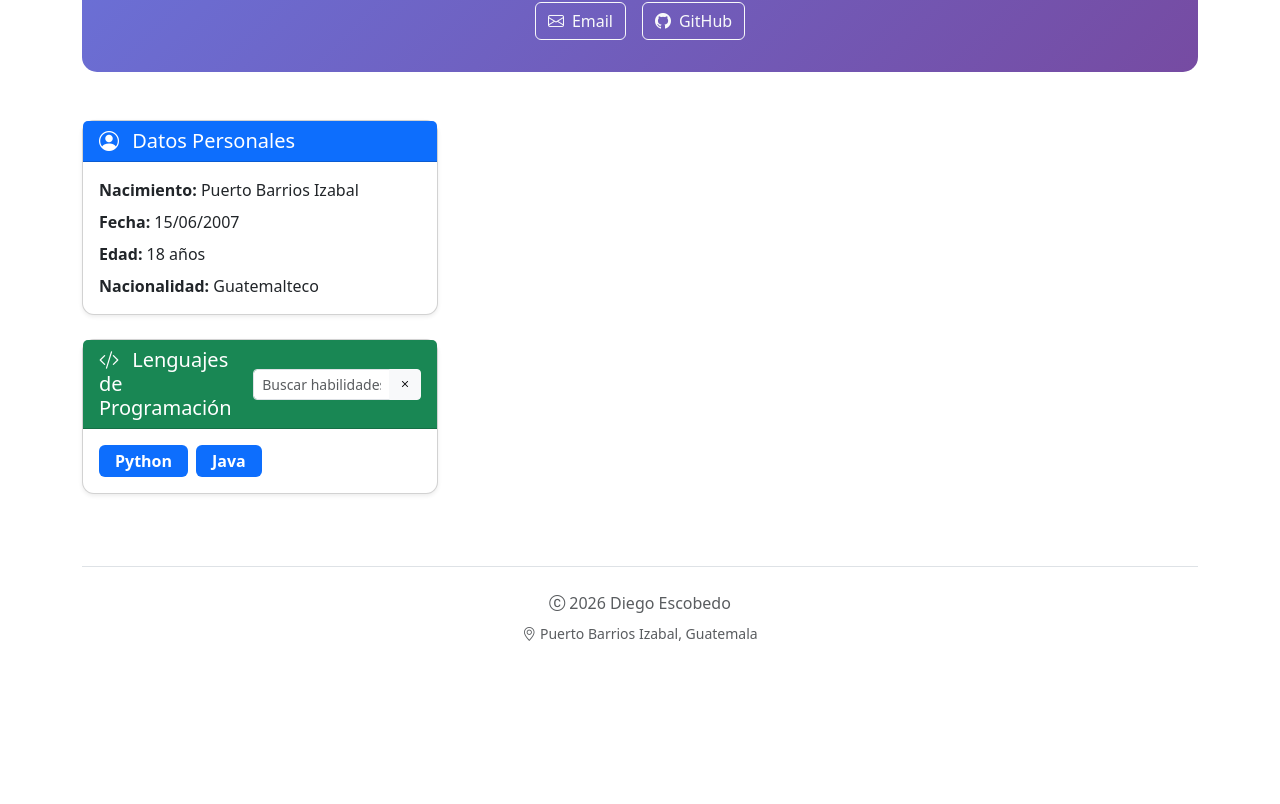
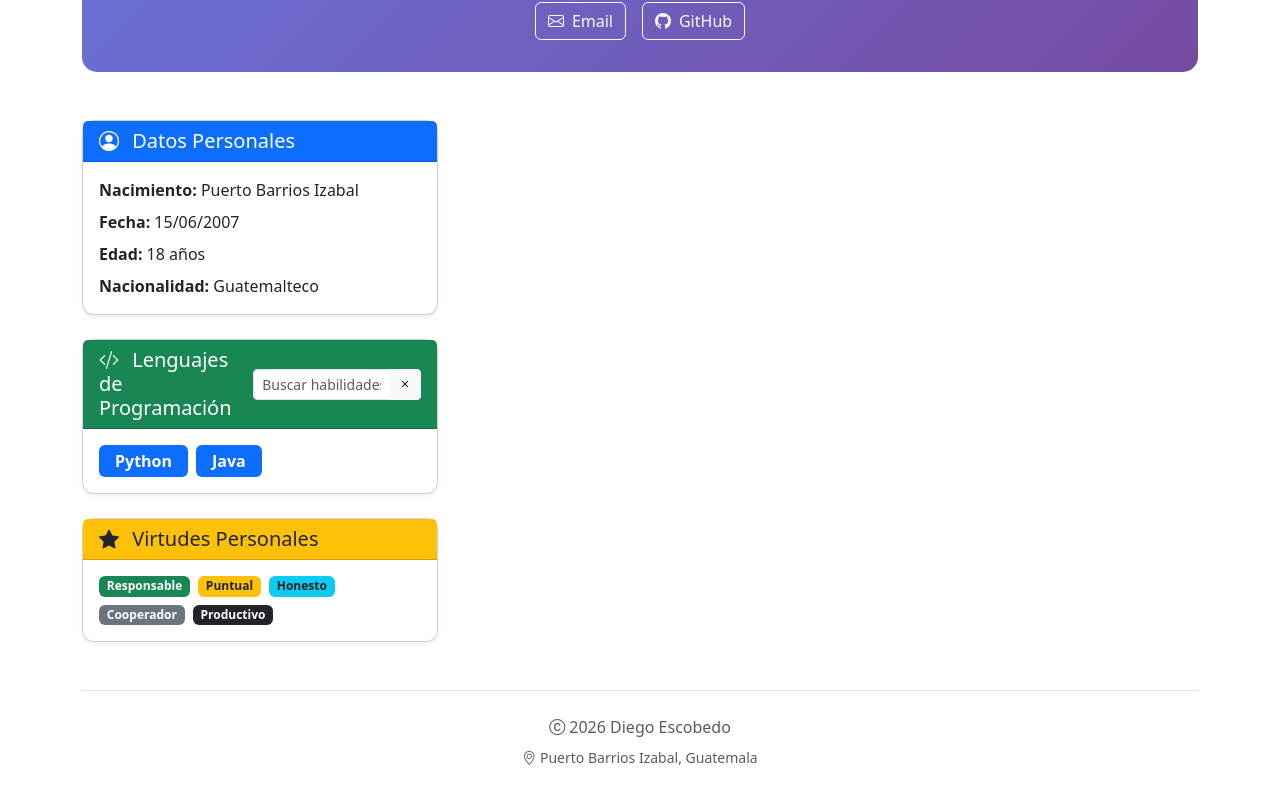
Before and after one commit to Diego-Escobedo123/CV-Diego-Angular, an Angular app in the folder cv-app/: page / in a window 1280 px wide. Shown: the part 530-1334 px from the top of the page. Before the commit the page ends 1214 px from the top, so only its background shows below. Built offline with nearby package versions, Linux system fonts and the light colour scheme.

Commit message:
4. Virtues Component

```diff
--- a/cv-app/src/app/app.html
+++ b/cv-app/src/app/app.html
@@ -1,20 +1,19 @@
 <div class="container py-4">
 
-  <!-- Header -->
+  <!-- Cabecera -->
   <app-header></app-header>
-
-  <!-- Contenido principal -->
   <main class="row g-4">
 
     <!-- Columna izquierda -->
     <aside class="col-lg-4">
       <app-datos-personales></app-datos-personales>
       <app-lenguajes></app-lenguajes>
+      <app-virtudes></app-virtudes>
     </aside>
 
   </main>
 
-  <!-- Footer -->
+  <!-- Pie de página -->
   <footer class="footer mt-5 pt-4 border-top">
     <div class="text-center">
       <p class="text-muted mb-2">
--- a/cv-app/src/app/app.ts
+++ b/cv-app/src/app/app.ts
@@ -3,10 +3,11 @@ import { RouterOutlet } from '@angular/router';
 import { HeaderComponent } from './components/header/header'
 import { DatosPersonalesComponent } from './components/datos-personales/datos-personales';
 import { LenguajesComponent } from './components/lenguajes/lenguajes';
+import { VirtudesComponent } from './components/virtudes/virtudes';
 
 @Component({
   selector: 'app-root',
-  imports: [RouterOutlet, HeaderComponent, DatosPersonalesComponent, LenguajesComponent],
+  imports: [RouterOutlet, HeaderComponent, DatosPersonalesComponent, LenguajesComponent, VirtudesComponent],
   templateUrl: './app.html',
   styleUrl: './app.css'
 })
--- /dev/null
+++ b/cv-app/src/app/components/virtudes/virtudes.css
@@ -0,0 +1,11 @@
+.card {
+    border-radius: 12px;
+}
+
+.badge {
+    transition: all 0.3s ease;
+}
+
+.badge:hover {
+    transform: scale(1.05);
+}
--- /dev/null
+++ b/cv-app/src/app/components/virtudes/virtudes.html
@@ -0,0 +1,20 @@
+<div class="card shadow-sm">
+  <div class="card-header bg-warning text-dark">
+    <h3 class="card-title h5 mb-0">
+      <i class="bi bi-star-fill me-2"></i>
+      Virtudes Personales
+    </h3>
+  </div>
+
+  <div class="card-body">
+    <div class="d-flex flex-wrap gap-2">
+
+      <span class="badge bg-success">Responsable</span>
+      <span class="badge bg-warning text-dark">Puntual</span>
+      <span class="badge bg-info text-dark">Honesto</span>
+      <span class="badge bg-secondary">Cooperador</span>
+      <span class="badge bg-dark">Productivo</span>
+
+    </div>
+  </div>
+</div>
```
Also changed, not shown: cv-app/src/app/components/virtudes/virtudes.ts (added, +11 -0 lines), 1 other file (tests, documents, lock files or other folders).
